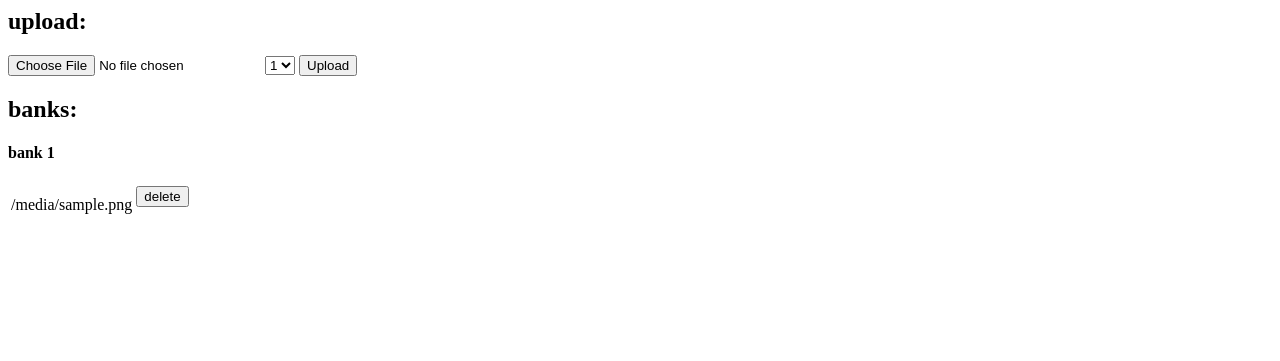
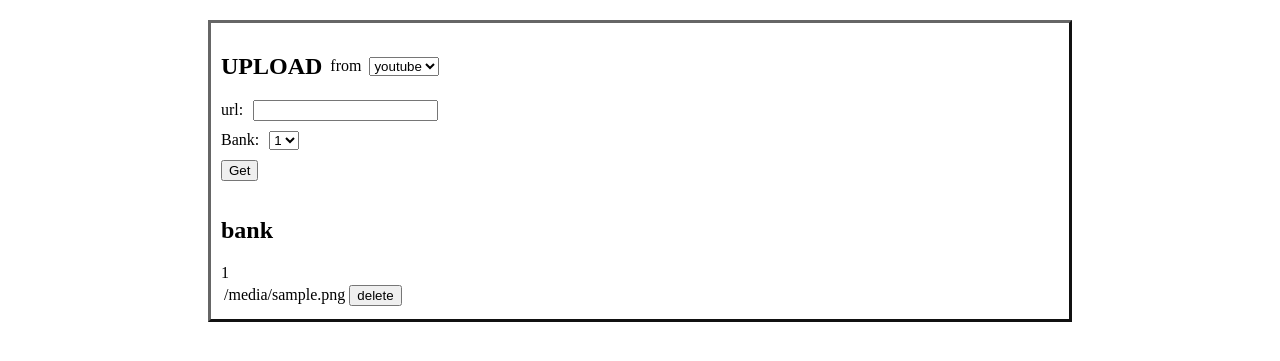
Before and after one commit to CMorooney/clippi, a Flask app: template web/templates/index.html in a window 1280 px wide. Shown: the top 361 px of the page. Run offline with Flask 3, Linux system fonts and the light colour scheme; the template is opened without the code that fills it: most values are stand-ins (such as "Sample title", 1, 10 or a date in 2020).

Commit message:
adds youtube upload options, style and javacsript for some usefuleness

```diff
--- a/web/RaspWebInterface.py
+++ b/web/RaspWebInterface.py
@@ -6,6 +6,7 @@ import RPi.GPIO as GPIO
 from flask import Flask, flash, render_template, Response, request, redirect, url_for
 from dotenv import load_dotenv
 from pathlib import Path
+from yt_dlp import YoutubeDL
 
 dotenv_path = Path(f'/home/calvin/App/.env')
 load_dotenv(dotenv_path=dotenv_path)
@@ -70,6 +71,25 @@ def upload():
 
         return redirect(url_for('index'))
 
+@app.route('/addFromYoutube', methods = ['POST'])
+def addFromYoutube():
+    if request.method == 'POST':
+        form_data = request.form
+        link = form_data.get('link')
+        bankIndex = form_data.get('bank')
+
+        yt_opts = {
+            'format-sort': 'codec:h264',
+            'verbose': True,
+            'paths': { 'home': f'{bank_path(bankIndex)}/' },
+            'output': 'i%(title)s.%(ext)s'
+        }
+
+        with YoutubeDL(yt_opts) as ydl:
+            ydl.download(link)
+
+        return redirect(url_for('index'))
+
 @app.route('/delete', methods = ['POST'])
 def delete():
     if request.method == 'POST':
--- /dev/null
+++ b/web/static/script.js
@@ -0,0 +1,17 @@
+function init() {
+    const sourceDropdown = document.querySelector('#source-form-source');
+    sourceDropdown.addEventListener('change', uploadSourceChanged);
+}
+
+function uploadSourceChanged(e) {
+    const ytForm = document.querySelector('#youtube-form');
+    const uploadForm = document.querySelector('#upload-form');
+
+    if (e.target.value == "youtube") {
+        ytForm.style.display = "flex";
+        uploadForm.style.display = "none";
+    } else if (e.target.value == "local") {
+        ytForm.style.display = "none";
+        uploadForm.style.display = "flex";
+    }
+}
--- /dev/null
+++ b/web/static/style.css
@@ -0,0 +1,51 @@
+.clip-manager-container {
+  border: 3px outset #666;
+  padding:10px;
+  margin-top: 20px;
+  margin-left: 200px;
+  margin-right: 200px;
+}
+
+.upload-section, .upload-section form {
+  display: flex;
+  flex-direction: column;
+  justify-content: flex-start;
+  align-items: flex-start;
+  gap: 10px;
+}
+
+.upload-section-header {
+  display: flex;
+  flex-direction: row;
+  align-items: center;
+  gap: 8px;
+}
+
+.upload-section .form-input-container {
+  display: flex;
+  flex-direction: row;
+  align-items: center;
+  gap: 10px;
+}
+
+.banks-header {
+  display: flex;
+  flex-direction: row;
+  align-items: center;
+  gap: 8px;
+}
+
+.loader {
+  border: 6px solid #f3f3f3; /* Light grey */
+  border-top: 6px solid #3498db; /* Blue */
+  border-radius: 50%;
+  width: 20px;
+  height: 20px;
+  animation: spin 2s linear infinite;
+  display: none;
+}
+
+@keyframes spin {
+  0% { transform: rotate(0deg); }
+  100% { transform: rotate(360deg); }
+}
--- a/web/templates/index.html
+++ b/web/templates/index.html
@@ -1,7 +1,14 @@
 <html>
+
 <head>
+  <title>clippi</title>
+  <link rel="stylesheet" href="{{ url_for('static', filename='style.css') }}">
+  <script type="text/javascript" src="{{url_for ('static', filename='script.js')}}"></script>
 </head>
+
 <body>
+  <div class="clip-manager-container">
+
     {% with messages = get_flashed_messages() %}
     {% if messages %}
     <ul class=flashes>
@@ -11,36 +18,88 @@
     </ul>
     {% endif %}
     {% endwith %}
-    <h2>upload:</h2>
-    <form action="/upload" method="post" enctype="multipart/form-data">
-      <input type="file" name="file" />
-      <select name="bank">
+
+    <div class="upload-section-header">
+      <h2>UPLOAD</h2>
+      <label for="source-form-source">from</label>
+      <select id="source-form-source">
+        <option value="youtube">youtube</option>
+        <option value="local">local</option>
+      </select>
+    </div>
+
+    <div class="form-input-container">
+    </div>
+
+    <div class="upload-section">
+      <form id="upload-form" style="display: none" action="/upload" method="post" enctype="multipart/form-data">
+        <div class="form-input-container">
+          <label for="upload-form-file">File:</label>
+          <input id="upload-form-file" type="file" name="file" />
+        </div>
+        <div class="form-input-container">
+          <label for="upload-form-bank">Bank:</label>
+          <select id="upload-form-bank" name="bank">
             {% for bank in banks %}
             <option value={{loop.index}}>{{loop.index}}</option>
             {% endfor %}
           </select>
+        </div>
         <input type="submit" value="Upload" />
       </form>
-    <h2>banks:</h2>
+
+      <form id="youtube-form" action="/addFromYoutube" method="post" enctype="multipart/form-data">
+        <div class="form-input-container">
+          <label for="youtube-form-link">url:</label>
+          <input id="youtube-form-link" type="input" name="link" />
+        </div>
+        <div class="form-input-container">
+          <label for="youtube-form-bank">Bank:</label>
+          <select id="youtube-form-bank" name="bank">
+            {% for bank in banks %}
+            <option value={{loop.index}}>{{loop.index}}</option>
+            {% endfor %}
+          </select>
+        </div>
+        <input type="submit" value="Get" />
+      </form>
+    </div>
+
+    <div class="banks-header">
+      <h2>bank</h2>
+    </div>
+
     {% for bank in banks %}
     {% set outer_loop = loop %}
-      <h4>bank {{loop.index}}</h4>
-      <table>
+    {{ loop.index }}
+    <table id="bank-table-{{loop.index}}">
       {% for file in bank %}
       <tr>
         <td>
           <p>{{ file }}</p>
         </td>
         <td>
-              <form method="post" action="/delete" enctype="multipart/form-data">
+          <form method="post" action="/delete" enctype="multipart/form-data" style="margin: 0">
             <input type="hidden" name="file" value="{{file}}" />
             <input type="hidden" name="bank" value="{{outer_loop.index}}" />
             <input type=submit name=delete value=delete />
           </form>
         </td>
       </tr>
+      {% else %}
+      <i>none</i>
       {% endfor %}
     </table>
     {% endfor %}
+  </div>
+
+  <script>
+    (function () {
+      // this function is in script.js
+      // just calling it here since the document will be ready
+      init();
+    })();
+  </script>
 </body>
+
 </html>
```
Lines whose indentation alone changed are shown as unchanged.
